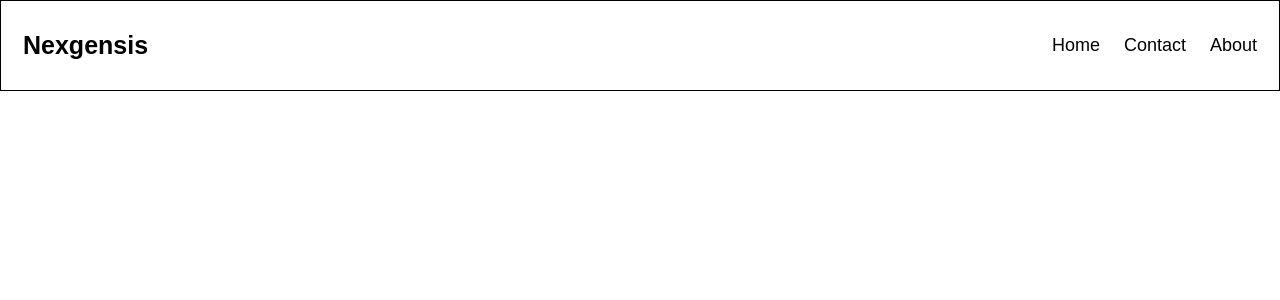
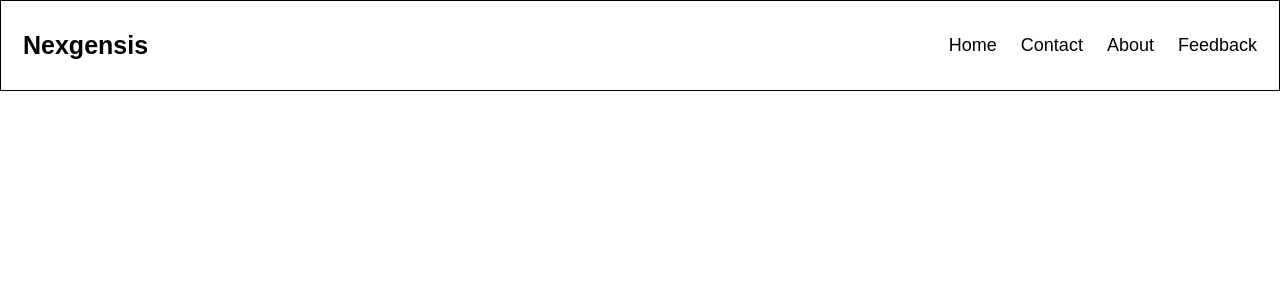
Before and after one commit to jmilind1234/Nexgensis-take-home-assignment, a React (Create React App) app in the folder book-inventory/: page / in a window 1280 px wide. Shown: the top 300 px of the page. Built offline with nearby package versions, Linux system fonts and the light colour scheme.

Commit message:
Added feedback path to the header.

```diff
--- a/book-inventory/src/Components/Header.js
+++ b/book-inventory/src/Components/Header.js
@@ -8,6 +8,7 @@ function Header(){
                 <Links href="#">Home</Links>
                 <Links href="contact">Contact</Links>
                 <Links href="about">About</Links>
+                <Links href="feedback">Feedback</Links>
             </PagesHolder>
         </HeaderContainer>
     )
```
